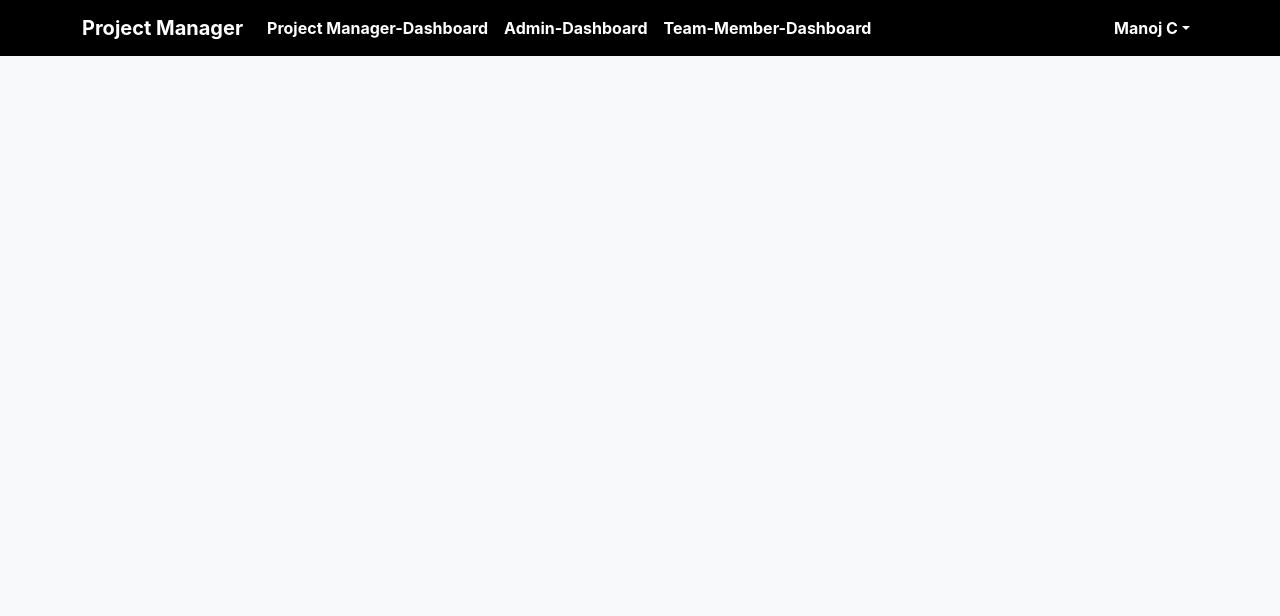
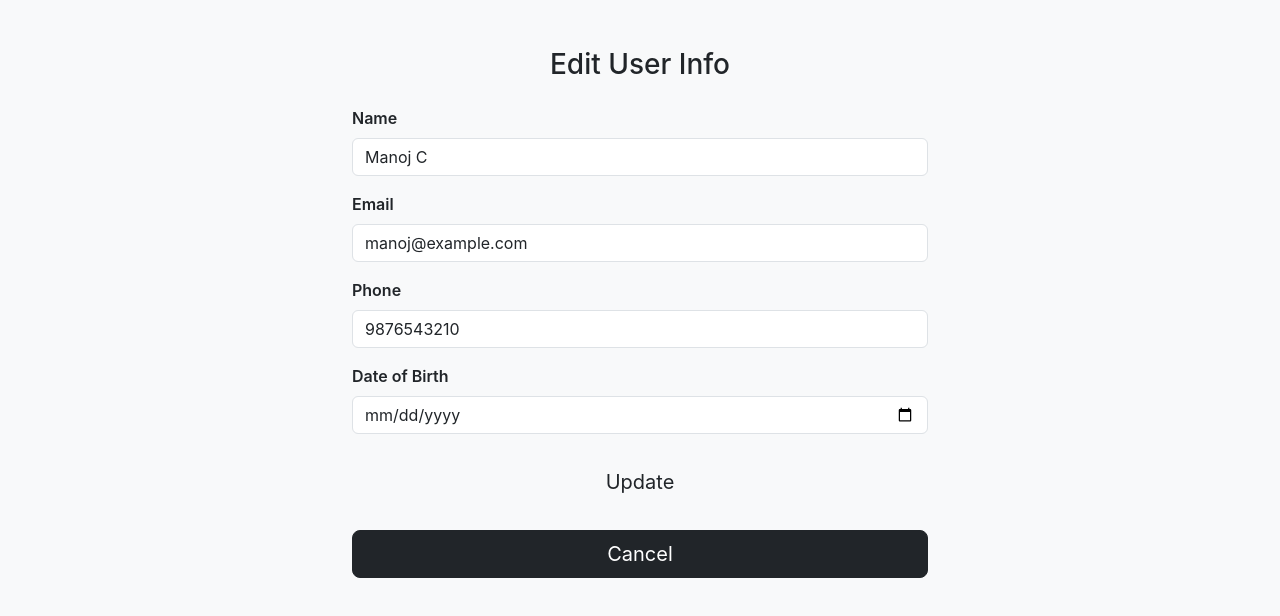
Before and after one commit to Arunnerdy/FrontEnd, a React (Vite) app: page /edit-user-info in a window 1280 px wide. Shown: the top 616 px of the page. Built offline with nearby package versions, Linux system fonts and the light colour scheme.

Commit message:
Navbar changes

```diff
--- a/package.json
+++ b/package.json
@@ -13,6 +13,7 @@
     "axios": "^1.3.4",
     "bootstrap": "^5.3.7",
     "react": "^18.2.0",
+    "react-bootstrap": "^2.10.10",
     "react-dom": "^18.2.0",
     "react-icons": "^5.5.0",
     "react-router-dom": "^6.8.1"
--- a/src/App.jsx
+++ b/src/App.jsx
@@ -1,42 +1,58 @@
+import { BrowserRouter as Router, Routes, Route, useLocation } from "react-router-dom";
+import { useEffect, useState } from "react";
+import Navbar from "./components/Navbar";
+import Login from "./pages/Login";
+import Register from "./pages/Register";
+import ProjectManagerDashboard from "./pages/ProjectManagerDashboard";
+import ProjectDetail from "./pages/ProjectDetail";
+import CreateProject from "./pages/CreateProject";
+import CreateTask from "./pages/CreateTask";
+import AdminDashboard from "./pages/AdminDashboard";
+import TeamMemberDashboard from "./pages/TeamMemberDashboard";
+import EditUserInfo from "./pages/EditUserInfo";
 
-import { BrowserRouter as Router, Routes, Route } from "react-router-dom"
-import Navbar from "./components/Navbar"
-import Login from "./pages/Login"
-import Register from "./pages/Register"
-import ProjectManagerDashboard from "./pages/ProjectManagerDashboard"
-import ProjectDetail from "./pages/ProjectDetail"
-import CreateProject from "./pages/CreateProject"
-import CreateTask from "./pages/CreateTask"
-import AdminDashboard from "./pages/AdminDashboard"
-import TeamMemberDashboard from "./pages/TeamMemberDashboard"
+function AppWrapper() {
+  const location = useLocation();
+  const [isAuthenticated, setIsAuthenticated] = useState(!!localStorage.getItem("token")); // 1️⃣ initial value
 
+  useEffect(() => {
+    // 1️⃣ keep it in sync on every route change
+    setIsAuthenticated(!!localStorage.getItem("token"));
+  }, [location.pathname]);
 
-function App() {
+  // 2️⃣ hide navbar on login & register routes
+  const hideNavbarRoutes = ["/", "/register"];
+  const showNavbar = isAuthenticated && !hideNavbarRoutes.includes(location.pathname);
+
   return (
-    <Router>
-      <div className="App">
-        <Navbar />
+    <>
+      {showNavbar && <Navbar />}
       <div className="container mt-4">
         <Routes>
-            {/* ✅ Landing page */}
           <Route path="/" element={<Login />} />
-
-            {/* Optional: Registration route */}
           <Route path="/register" element={<Register />} />
-
-            {/* Other dashboard routes */}
           <Route path="/project-manager-dashboard" element={<ProjectManagerDashboard />} />
           <Route path="/projects" element={<AdminDashboard />} />
           <Route path="/projects/create" element={<CreateProject />} />
           <Route path="/projects/:id" element={<ProjectDetail />} />
           <Route path="/create-task" element={<CreateTask />} />
           <Route path="/team-member-dashboard" element={<TeamMemberDashboard />} />
-
+          <Route
+              path="/edit-user-info"
+              element={
+                <EditUserInfo />
+              }
+            />
         </Routes>
       </div>
-      </div>
-    </Router>
-  )
+    </>
+  );
 }
 
-export default App
+export default function App() {
+  return (
+    <Router>
+      <AppWrapper />
+    </Router>
+  );
+}
--- a/src/components/Navbar.jsx
+++ b/src/components/Navbar.jsx
@@ -1,12 +1,15 @@
 import { Link, useNavigate } from "react-router-dom"
+import { Dropdown } from "react-bootstrap";
 
 const Navbar = () => {
   const navigate = useNavigate()
 
   const handleLogout = () => {
-    logout()
-    navigate("/login")
-  }
+  localStorage.removeItem("token");
+  localStorage.removeItem("role");
+  //window.location.href = "/"; // redirect to login
+  navigate("/");
+}
 
   return (
     <nav className="navbar navbar-expand-lg navbar-dark bg1-primary">
@@ -39,22 +42,20 @@ const Navbar = () => {
                   </Link>
                 </li>
               </ul>
-              <ul className="navbar-nav">
-                <li className="nav-item dropdown">
-                  <a className="nav-link dropdown-toggle txt_color myhover" href="#" role="button" data-bs-toggle="dropdown">
-                    Manoj C
-                  </a>
-                  <ul className="dropdown-menu">
+              <Dropdown align="end">
+              <Dropdown.Toggle variant="secondary" className="txt_color myhover bg-transparent border-0">
+                Manoj C
+              </Dropdown.Toggle>
 
+              <Dropdown.Menu>
 
-                    <li>
-                      <button className="dropdown-item" onClick={handleLogout}>
-                        Logout
-                      </button>
-                    </li>
-                  </ul>
-                </li>
-              </ul>
+                <Dropdown.Item as={Link} to="/edit-user-info" className="btn-black-white1">
+                  Edit User Info
+                </Dropdown.Item>
+                <Dropdown.Divider />
+                <Dropdown.Item onClick={handleLogout} className="btn-black-white1">Logout</Dropdown.Item>
+              </Dropdown.Menu>
+            </Dropdown>
             </>
 
         </div>
--- /dev/null
+++ b/src/pages/EditUserInfo.jsx
@@ -0,0 +1,98 @@
+import React, { useState, useEffect } from "react";
+import { Modal, Button } from "react-bootstrap";
+import { useNavigate } from "react-router-dom";
+
+const dummyUserData = {
+  name: "Manoj C",
+  email: "manoj@example.com",
+  phone: "9876543210",
+  DOB: "01-01-2000",
+};
+
+export default function EditUserInfo() {
+  const [user, setUser] = useState({
+    name: "",
+    email: "",
+    phone: "",
+    DOB: "",
+  });
+
+  const [showSuccessModal, setShowSuccessModal] = useState(false);
+  const navigate = useNavigate();
+
+  useEffect(() => {
+    // Simulate data fetching from a JS object
+    setUser(dummyUserData);
+  }, []);
+
+  const handleChange = (e) => {
+    setUser({ ...user, [e.target.name]: e.target.value });
+  };
+
+  const handleUpdate = (e) => {
+    e.preventDefault();
+    console.log("Updated User Info:", user);
+    setShowSuccessModal(true);
+  };
+
+  const handleClose = () => setShowSuccessModal(false);
+
+  return (
+    <div className="container mt-5" style={{ maxWidth: "600px" }}>
+      <h3 className="mb-4 text-center">Edit User Info</h3>
+      <form onSubmit={handleUpdate}>
+        <div className="mb-3">
+          <label className="form-label fw-semibold">Name</label>
+          <input type="text" className="form-control" value={user.name} readOnly />
+        </div>
+        <div className="mb-3">
+          <label className="form-label fw-semibold">Email</label>
+          <input type="email" className="form-control" value={user.email} readOnly />
+        </div>
+        <div className="mb-3">
+          <label className="form-label fw-semibold">Phone</label>
+          <input
+            type="text"
+            name="phone"
+            className="form-control"
+            value={user.phone}
+            onChange={handleChange}
+          />
+        </div>
+        <div className="mb-4">
+          <label className="form-label fw-semibold">Date of Birth</label>
+          <input
+            type="date"
+            name="dob"
+            className="form-control"
+            value={user.DOB}
+            onChange={handleChange}
+          />
+        </div>
+        <div className="d-grid">
+          <button type="submit" className="btn btn-lg btn-black-white">
+            Update
+          </button>
+          <br />
+          <button type="button" className="btn btn-dark btn-lg btn-black-white" onClick={() => navigate("/")}>
+            Cancel
+          </button>
+          <br />
+        </div>
+      </form>
+
+      {/* ✅ Success Modal */}
+      <Modal show={showSuccessModal} onHide={handleClose} centered>
+        <Modal.Header closeButton>
+          <Modal.Title>✅ Success</Modal.Title>
+        </Modal.Header>
+        <Modal.Body>User information updated successfully!</Modal.Body>
+        <Modal.Footer>
+          <Button variant="dark" onClick={handleClose}>
+            Close
+          </Button>
+        </Modal.Footer>
+      </Modal>
+    </div>
+  );
+}
```
Also changed, not shown: 1 other file (tests, documents, lock files or other folders). Lines whose indentation alone changed are shown as unchanged.
